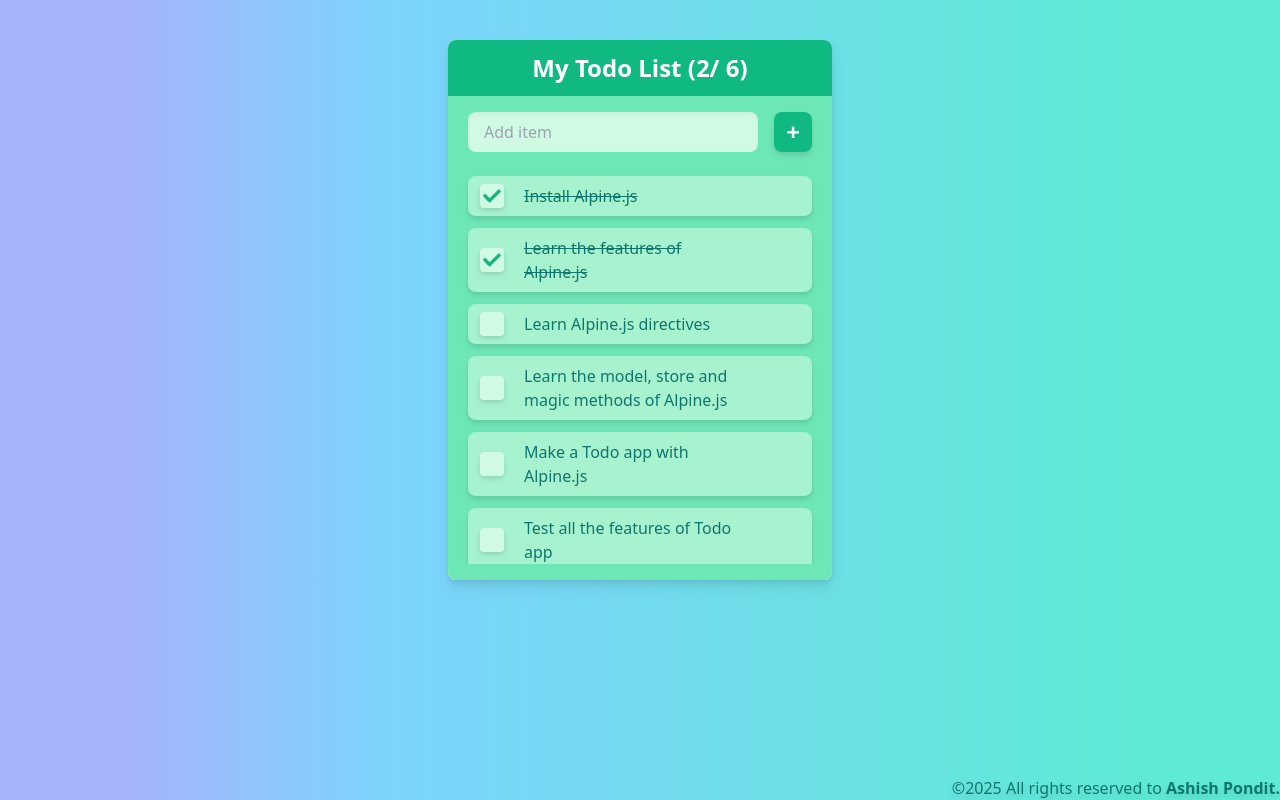
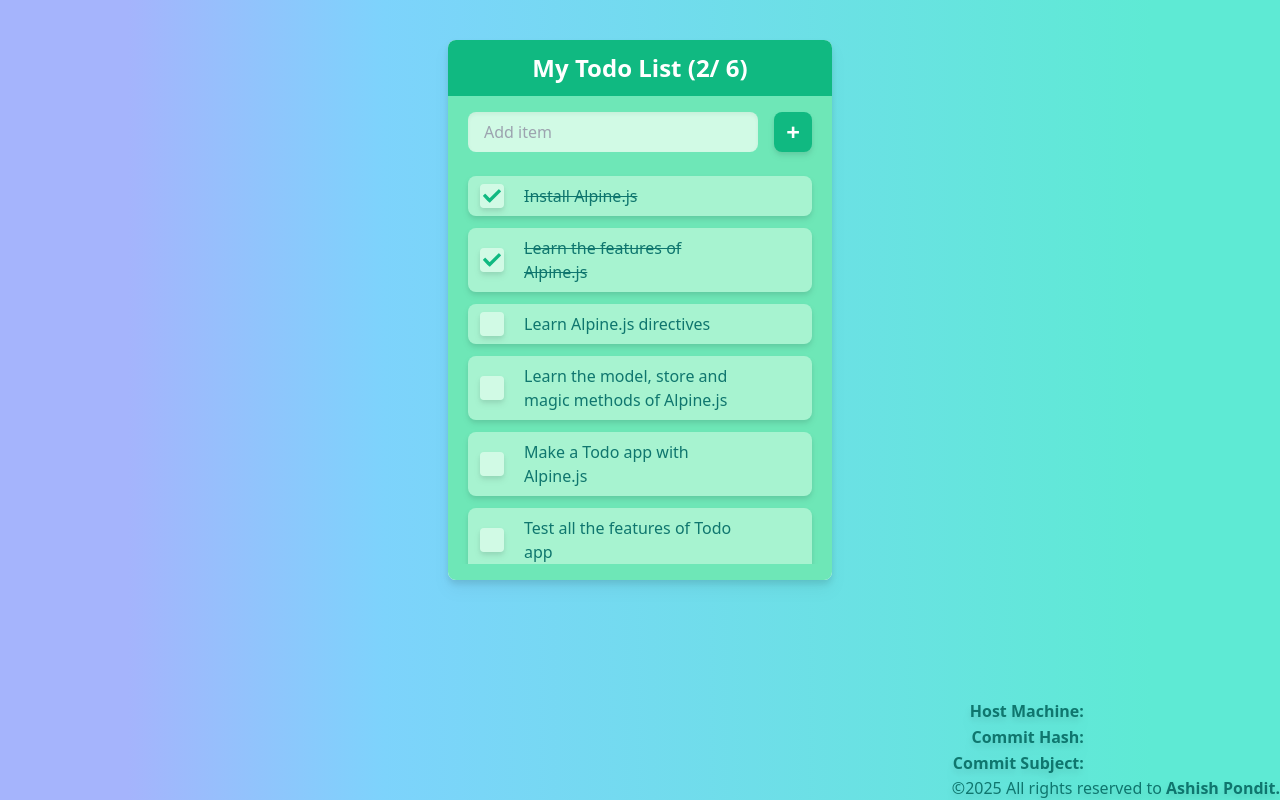
Before and after one commit to ashish-pondit/todo-with-alpine, a website: page public/index.html in a window 1280 px wide. Drawn offline with nearby package versions, Linux system fonts and the light colour scheme; no server answers.

Commit message:
Add hostmachine info
Add docker file

```diff
--- a/package.json
+++ b/package.json
@@ -10,6 +10,7 @@
   "author": "",
   "license": "ISC",
   "dependencies": {
-    "express": "^5.1.0"
+    "express": "^5.1.0",
+    "git-last-commit": "^1.0.1"
   }
 }
--- a/public/index.html
+++ b/public/index.html
@@ -108,9 +108,7 @@
                 @click="toggleCheckbox(index, $el.checked); checked = $el.checked;"
               />
               <!-- edit input and title wrapper  -->
-                            <div
-                                class="flex w-full space-x-1 justify-between items-center"
-                            >
+              <div class="flex w-full space-x-1 justify-between items-center">
                 <!-- edit input and save button wrapper  -->
                 <div
                   x-data="{title: item.title}"
@@ -183,11 +181,39 @@
     </div>
     <footer
       x-data
-            class="absolute right-0 bottom-0 container bg-trasnparent rounded-lg drop-shadow-lg w-fit max-w-[500px] text-center"
+      class="absolute right-0 bottom-0 container bg-trasnparent rounded-lg drop-shadow-lg w-fit text-center"
     >
+      <table
+        class="table-auto"
+        x-data="{
+        result: null,
+        async retrieveData() {
+            this.result = await (await fetch('/data')).json();
+        }
+     }"
+        x-init="retrieveData()"
+      >
+        <tbody>
+          <tr>
+            <td class="font-bold text-right">Host Machine:</td>
+            <td class="text-left" x-text="result.host">Host Machine</td>
+          </tr>
+
+          <tr>
+            <td class="font-bold text-right">Commit Hash:</td>
+            <td class="text-left" x-text="result.hash">Commit Hash</td>
+          </tr>
+
+          <tr>
+            <td class="font-bold text-right">Commit Subject:</td>
+            <td class="text-left" x-text="result.subject">Commit Subject</td>
+          </tr>
+        </tbody>
+      </table>
       &copy;<span x-text="new Date().getFullYear()"></span>
 
       All rights reserved to <span class="font-bold">Ashish Pondit.</span>
+      <br />
     </footer>
     <script>
       document.addEventListener("alpine:init", () => {
@@ -259,9 +285,7 @@
           },
           completeTask() {
             let total = 0;
-                        this.todos.forEach((item) =>
-                            item.done ? (total += 1) : null
-                        );
+            this.todos.forEach((item) => (item.done ? (total += 1) : null));
             return total;
           },
           totalTask() {
```
Also changed, not shown: server.js (+22 -5 lines), 2 other files. Lines whose indentation alone changed are shown as unchanged.
